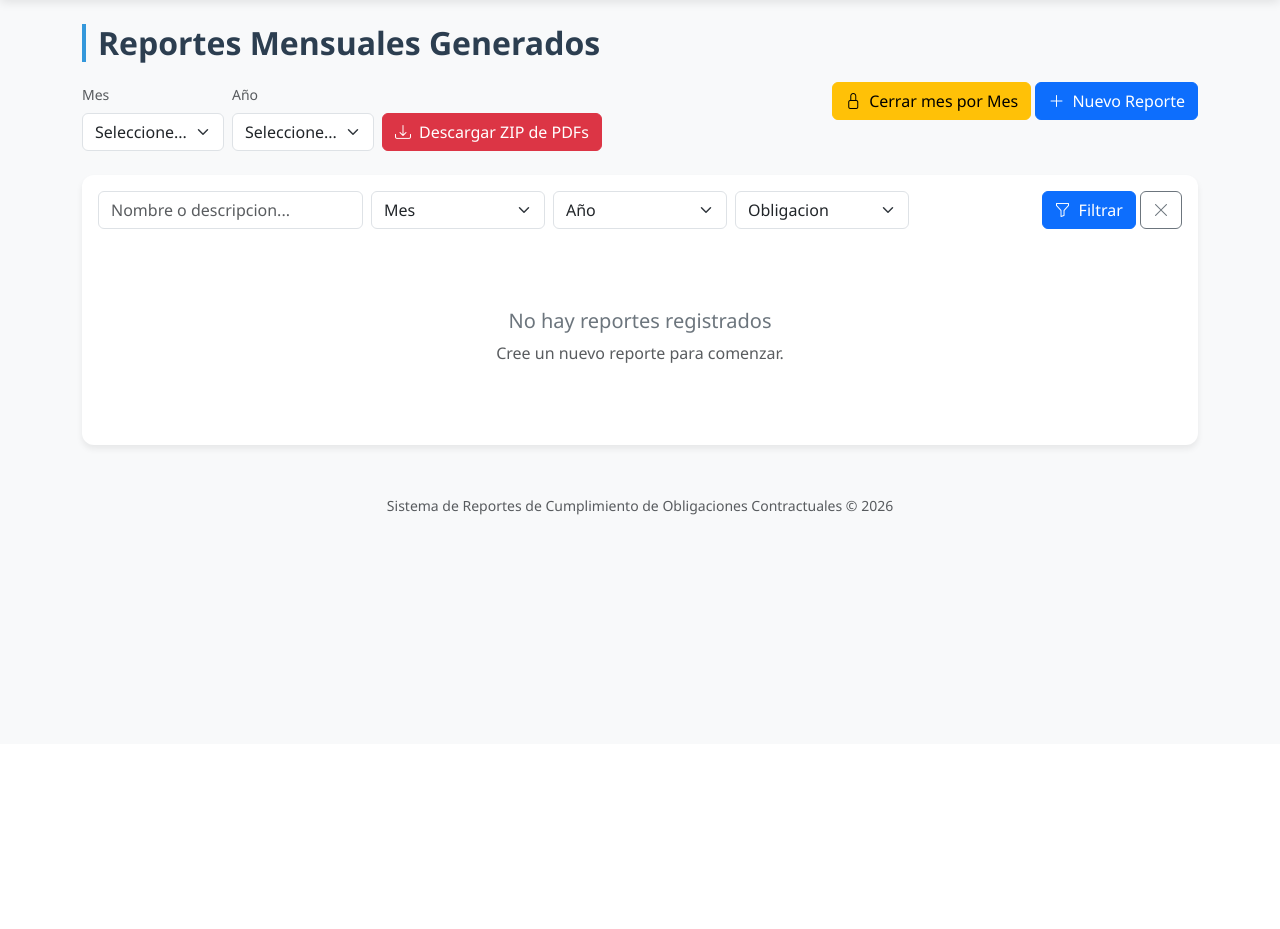
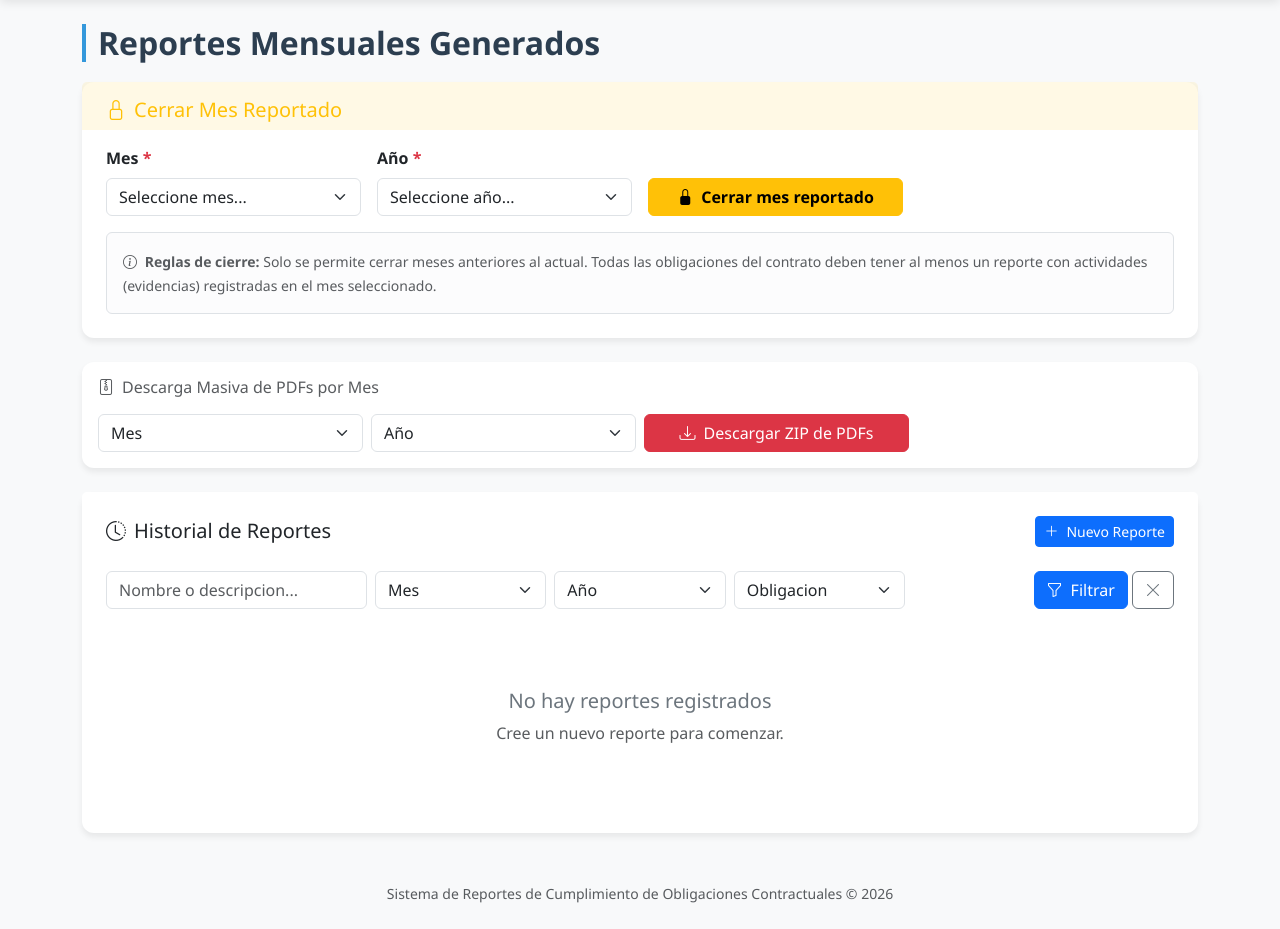
Before and after one commit to JohnRodriguez82/Portafolio, a Flask app: page /reportes in a window 1280 px wide. Shown: the part 56-985 px from the top of the page. Before the commit the page ends 571 px from the top, so only its background shows below. Run offline with Flask 3, Linux system fonts and the light colour scheme; the visitor is signed in with stand-in values (Sample User, id 1); data that the repository does not hold is empty.

Commit message:
Update reportes.html

```diff
--- a/ObligacionesContractuales/app/templates/reportes.html
+++ b/ObligacionesContractuales/app/templates/reportes.html
@@ -9,46 +9,99 @@
     </div>
 </div>
 
-<!-- Descarga Masiva de PDFs por Mes -->
+<!-- CERRAR MES REPORTADO -->
 <div class="row mb-4">
-    <div class="col-md-6">
-        <form method="POST" action="{{ url_for('reportes.descargar_masivo_mes') }}" class="d-flex gap-2 align-items-end">
-            <div>
-                <label class="form-label small text-muted">Mes</label>
-                <select name="mes" class="form-select">
-                    <option value="">Seleccione...</option>
+    <div class="col-12">
+        <div class="card card-custom border-warning">
+            <div class="card-header bg-warning bg-opacity-10 border-0 pt-3 px-4">
+                <h5 class="mb-0 text-warning">
+                    <i class="bi bi-lock me-2"></i>Cerrar Mes Reportado
+                </h5>
+            </div>
+            <div class="card-body px-4 pb-4">
+                <form method="POST" action="{{ url_for('reportes.cerrar_mes_reportado') }}" class="row g-3 align-items-end">
+                    <div class="col-md-3">
+                        <label class="form-label fw-bold">Mes <span class="text-danger">*</span></label>
+                        <select name="mes" class="form-select" required>
+                            <option value="">Seleccione mes...</option>
                             {% for i in range(1, 13) %}
-                    <option value="{{ i }}">{{ ['Enero','Febrero','Marzo','Abril','Mayo','Junio','Julio','Agosto','Septiembre','Octubre','Noviembre','Diciembre'][i-1] }}</option>
+                            {% set meses = ['Enero','Febrero','Marzo','Abril','Mayo','Junio','Julio','Agosto','Septiembre','Octubre','Noviembre','Diciembre'] %}
+                            <option value="{{ i }}">{{ meses[i-1] }}</option>
                             {% endfor %}
                         </select>
                     </div>
-            <div>
-                <label class="form-label small text-muted">Año</label>
-                <select name="anio" class="form-select">
-                    <option value="">Seleccione...</option>
+                    <div class="col-md-3">
+                        <label class="form-label fw-bold">Año <span class="text-danger">*</span></label>
+                        <select name="anio" class="form-select" required>
+                            <option value="">Seleccione año...</option>
                             {% for a in range(2024, 2028) %}
                             <option value="{{ a }}">{{ a }}</option>
                             {% endfor %}
                         </select>
                     </div>
-            <button type="submit" class="btn btn-danger">
+                    <div class="col-md-3">
+                        <button type="submit" class="btn btn-warning w-100 fw-bold"
+                                onclick="return confirm('¿Esta seguro de cerrar el mes seleccionado?\n\nEsta accion es irreversible. Todos los reportes del mes quedaran de solo lectura.');">
+                            <i class="bi bi-lock-fill me-2"></i>Cerrar mes reportado
+                        </button>
+                    </div>
+                </form>
+                <div class="alert alert-light border mt-3 mb-0">
+                    <small class="text-muted">
+                        <i class="bi bi-info-circle me-1"></i>
+                        <strong>Reglas de cierre:</strong> Solo se permite cerrar meses anteriores al actual.
+                        Todas las obligaciones del contrato deben tener al menos un reporte con actividades (evidencias) registradas en el mes seleccionado.
+                    </small>
+                </div>
+            </div>
+        </div>
+    </div>
+</div>
+
+<!-- DESCARGA MASIVA DE PDFs -->
+<div class="row mb-4">
+    <div class="col-12">
+        <div class="card card-custom">
+            <div class="card-body">
+                <h6 class="mb-3 text-muted"><i class="bi bi-file-zip me-2"></i>Descarga Masiva de PDFs por Mes</h6>
+                <form method="POST" action="{{ url_for('reportes.descargar_masivo_mes') }}" class="row g-2 align-items-end">
+                    <div class="col-md-3">
+                        <select name="mes" class="form-select">
+                            <option value="">Mes</option>
+                            {% for i in range(1, 13) %}
+                            {% set meses = ['Enero','Febrero','Marzo','Abril','Mayo','Junio','Julio','Agosto','Septiembre','Octubre','Noviembre','Diciembre'] %}
+                            <option value="{{ i }}">{{ meses[i-1] }}</option>
+                            {% endfor %}
+                        </select>
+                    </div>
+                    <div class="col-md-3">
+                        <select name="anio" class="form-select">
+                            <option value="">Año</option>
+                            {% for a in range(2024, 2028) %}
+                            <option value="{{ a }}">{{ a }}</option>
+                            {% endfor %}
+                        </select>
+                    </div>
+                    <div class="col-md-3">
+                        <button type="submit" class="btn btn-danger w-100">
                             <i class="bi bi-download me-2"></i>Descargar ZIP de PDFs
                         </button>
+                    </div>
                 </form>
             </div>
-    <div class="col-md-6 text-end">
-        <a href="{{ url_for('reportes.reportes') }}" class="btn btn-warning">
-            <i class="bi bi-lock me-2"></i>Cerrar mes por Mes
-        </a>
-        <a href="{{ url_for('inicio.inicio') }}" class="btn btn-primary">
+        </div>
+    </div>
+</div>
+
+<!-- HISTORIAL DE REPORTES -->
+<div class="card card-custom">
+    <div class="card-header bg-white border-0 pt-4 px-4 d-flex justify-content-between align-items-center">
+        <h5 class="mb-0"><i class="bi bi-clock-history me-2"></i>Historial de Reportes</h5>
+        <a href="{{ url_for('inicio.inicio') }}" class="btn btn-primary btn-sm">
             <i class="bi bi-plus-lg me-2"></i>Nuevo Reporte
         </a>
     </div>
-</div>
-
-<!-- Historial de Reportes -->
-<div class="card card-custom">
-    <div class="card-body">
+    <div class="card-body px-4 pb-4">
         <!-- Filtros -->
         <form method="GET" action="{{ url_for('reportes.reportes') }}" class="row g-2 mb-3 align-items-end">
             <div class="col-md-3">
@@ -58,9 +111,8 @@
                 <select name="filtro_mes" class="form-select">
                     <option value="">Mes</option>
                     {% for i in range(1, 13) %}
-                    <option value="{{ i }}" {% if filtro_mes == i|string %}selected{% endif %}>
-                        {{ ['Enero','Febrero','Marzo','Abril','Mayo','Junio','Julio','Agosto','Septiembre','Octubre','Noviembre','Diciembre'][i-1] }}
-                    </option>
+                    {% set meses = ['Enero','Febrero','Marzo','Abril','Mayo','Junio','Julio','Agosto','Septiembre','Octubre','Noviembre','Diciembre'] %}
+                    <option value="{{ i }}" {% if filtro_mes == i|string %}selected{% endif %}>{{ meses[i-1] }}</option>
                     {% endfor %}
                 </select>
             </div>
@@ -100,7 +152,7 @@
         </div>
         {% else %}
         <div class="table-responsive">
-            <table class="table table-hover table-custom">
+            <table class="table table-hover table-custom align-middle">
                 <thead>
                     <tr>
                         <th>Mes</th>
@@ -108,47 +160,39 @@
                         <th>Obligacion No.</th>
                         <th>Periodo Reportado</th>
                         <th>Actividades</th>
-                        <th style="width: 240px;">Acciones</th>
+                        <th>Estado</th>
+                        <th style="width: 200px;">Acciones</th>
                     </tr>
                 </thead>
                 <tbody>
                     {% for rep in reportes %}
                     <tr>
-                        <td class="align-middle">{{ rep.nombre_mes }}</td>
-                        <td class="align-middle">{{ rep.anio }}</td>
-                        <td class="align-middle">
+                        <td>{{ rep.nombre_mes }}</td>
+                        <td>{{ rep.anio }}</td>
+                        <td>
                             <span class="badge bg-primary">{{ rep.obligacion.numero }}</span>
                         </td>
-                        <td class="align-middle">
+                        <td>
                             {{ rep.fecha_inicio_reporte.strftime('%d/%m/%Y') }} - {{ rep.fecha_fin_reporte.strftime('%d/%m/%Y') }}
                         </td>
-                        <td class="align-middle">
-                            <span class="badge bg-info text-dark">{{ rep.evidencias|length }} actividades</span>
+                        <td>
+                            <span class="badge bg-info text-dark">{{ rep.evidencias|length }} actividad{% if rep.evidencias|length != 1 %}es{% endif %}</span>
                         </td>
-                        <td class="align-middle">
+                        <td>
+                            {% if rep.cerrado %}
+                            <span class="badge bg-secondary"><i class="bi bi-lock-fill me-1"></i>Cerrado</span>
+                            {% else %}
+                            <span class="badge bg-success"><i class="bi bi-unlock me-1"></i>Abierto</span>
+                            {% endif %}
+                        </td>
+                        <td>
                             <div class="btn-group btn-group-sm">
-                                <!-- Ver -->
                                 <a href="{{ url_for('reportes.ver_reporte', id=rep.id) }}" class="btn btn-outline-primary" title="Ver">
                                     <i class="bi bi-eye"></i> Ver
                                 </a>
-                                <!-- PDF -->
-                                <a href="{{ url_for('reportes.generar_pdf', id=rep.id) }}" class="btn btn-outline-danger" title="PDF">
+                                <a href="{{ url_for('reportes.generar_pdf', id=rep.id) }}" class="btn btn-outline-danger" title="Descargar PDF">
                                     <i class="bi bi-file-pdf"></i> PDF
                                 </a>
-                                <!-- Cerrar (NUEVO) -->
-                                {% if not rep.cerrado %}
-                                <form method="POST" action="{{ url_for('reportes.cerrar_reporte', id=rep.id) }}" class="d-inline"
-                                      onsubmit="return confirm('Esta accion cerrara el reporte y lo convertira en solo lectura. ¿Esta seguro?');">
-                                    <button type="submit" class="btn btn-outline-dark" title="Cerrar Reporte">
-                                        <i class="bi bi-lock"></i>
-                                    </button>
-                                </form>
-                                {% else %}
-                                <span class="btn btn-outline-secondary disabled" title="Reporte Cerrado">
-                                    <i class="bi bi-lock-fill"></i>
-                                </span>
-                                {% endif %}
-                                <!-- Eliminar -->
                                 <form method="POST" action="{{ url_for('reportes.eliminar_reporte', id=rep.id) }}" class="d-inline"
                                       onsubmit="return confirm('¿Eliminar este reporte permanentemente?');">
                                     <button type="submit" class="btn btn-outline-danger" title="Eliminar">
@@ -169,7 +213,7 @@
             <ul class="pagination justify-content-center">
                 {% if reportes_pag.has_prev %}
                 <li class="page-item">
-                    <a class="page-link" href="{{ url_for('reportes.reportes', page=reportes_pag.prev_num, per_page=per_page, search=search, filtro_mes=filtro_mes, filtro_anio=filtro_anio, filtro_obligacion=filtro_obligacion) }}">
+                    <a class="page-link" href="{{ url_for('reportes.reportes', page=reportes_pag.prev_num, per_page=per_page, search=search or '', filtro_mes=filtro_mes or '', filtro_anio=filtro_anio or '', filtro_obligacion=filtro_obligacion or '') }}">
                         <i class="bi bi-chevron-left"></i>
                     </a>
                 </li>
@@ -183,7 +227,7 @@
                         <li class="page-item active"><span class="page-link">{{ p }}</span></li>
                         {% else %}
                         <li class="page-item">
-                            <a class="page-link" href="{{ url_for('reportes.reportes', page=p, per_page=per_page, search=search, filtro_mes=filtro_mes, filtro_anio=filtro_anio, filtro_obligacion=filtro_obligacion) }}">{{ p }}</a>
+                            <a class="page-link" href="{{ url_for('reportes.reportes', page=p, per_page=per_page, search=search or '', filtro_mes=filtro_mes or '', filtro_anio=filtro_anio or '', filtro_obligacion=filtro_obligacion or '') }}">{{ p }}</a>
                         </li>
                         {% endif %}
                     {% else %}
@@ -193,7 +237,7 @@
 
                 {% if reportes_pag.has_next %}
                 <li class="page-item">
-                    <a class="page-link" href="{{ url_for('reportes.reportes', page=reportes_pag.next_num, per_page=per_page, search=search, filtro_mes=filtro_mes, filtro_anio=filtro_anio, filtro_obligacion=filtro_obligacion) }}">
+                    <a class="page-link" href="{{ url_for('reportes.reportes', page=reportes_pag.next_num, per_page=per_page, search=search or '', filtro_mes=filtro_mes or '', filtro_anio=filtro_anio or '', filtro_obligacion=filtro_obligacion or '') }}">
                         <i class="bi bi-chevron-right"></i>
                     </a>
                 </li>
```
Lines whose indentation alone changed are shown as unchanged.
